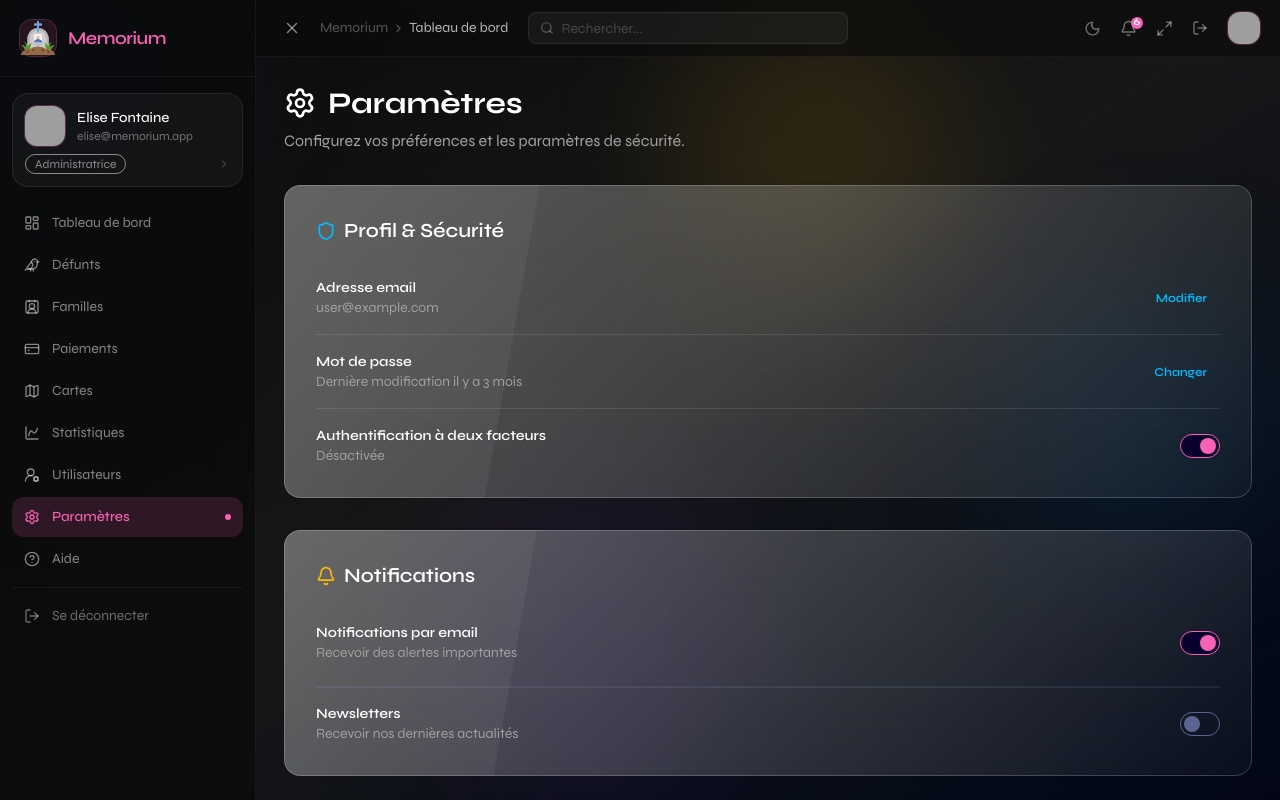
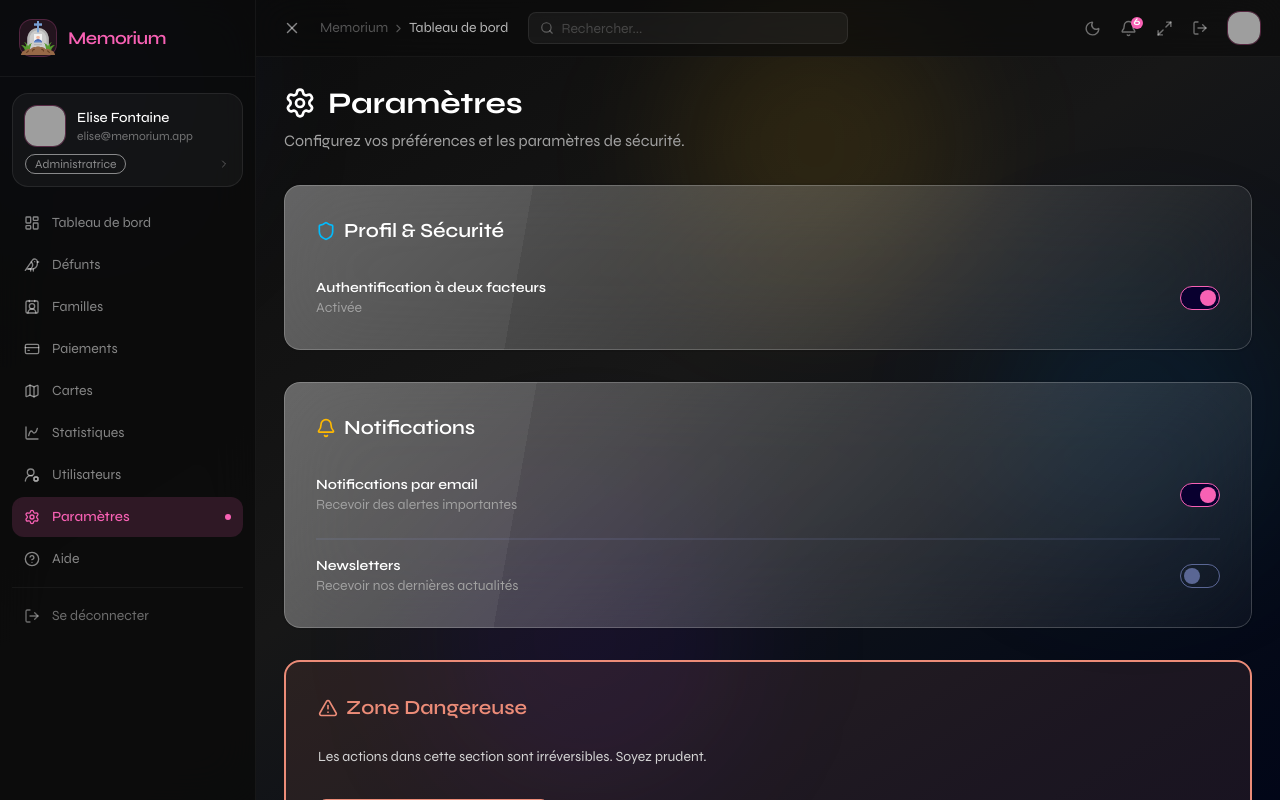
Before and after one commit to gedeon2306/memorium, a Next.js app in the folder frontend/: page /dashboard/settings in a window 1280 px wide. Built offline with nearby package versions, Linux system fonts and the light colour scheme; grey boxes are pictures that could not be loaded.

Commit message:
Redesign de la page Settings

```diff
--- a/frontend/app/dashboard/settings/page.tsx
+++ b/frontend/app/dashboard/settings/page.tsx
@@ -62,24 +62,10 @@ export default function SettingsPage() {
             Profil & Sécurité
           </h2>
           <div className="space-y-4">
-            <div className="flex justify-between items-center pb-4 border-b border-white/10">
-              <div>
-                <p className="text-white font-semibold">Adresse email</p>
-                <p className="text-sm text-neutral-400">user@example.com</p>
-              </div>
-              <button className="btn btn-sm btn-ghost text-sky-400">Modifier</button>
-            </div>
-            <div className="flex justify-between items-center pb-4 border-b border-white/10">
-              <div>
-                <p className="text-white font-semibold">Mot de passe</p>
-                <p className="text-sm text-neutral-400">Dernière modification il y a 3 mois</p>
-              </div>
-              <button className="btn btn-sm btn-ghost text-sky-400">Changer</button>
-            </div>
             <div className="flex justify-between items-center">
               <div>
                 <p className="text-white font-semibold">Authentification à deux facteurs</p>
-                <p className="text-sm text-neutral-400">Désactivée</p>
+                <p className="text-sm text-neutral-400">Activée</p>
               </div>
               <input type="checkbox" className="toggle toggle-primary" defaultChecked />
             </div>
@@ -117,10 +103,10 @@ export default function SettingsPage() {
       {/* Danger Zone - Account Deletion */}
       <motion.div
         variants={itemVariants}
-        className="card border-2 border-rose-500/30 bg-rose-500/5"
+        className="card border-2 border-error bg-error/10"
       >
         <div className="card-body p-8">
-          <h2 className="card-title text-rose-400 text-xl mb-4 flex items-center gap-2">
+          <h2 className="card-title text-error text-xl mb-4 flex items-center gap-2">
             <AlertTriangle className="w-5 h-5" />
             Zone Dangereuse
           </h2>
@@ -129,7 +115,7 @@ export default function SettingsPage() {
           </p>
           <button
             onClick={() => setShowDeleteModal(true)}
-            className="btn btn-outline btn-error w-full justify-start gap-3"
+            className="btn btn-outline btn-error w-fit gap-3"
           >
             <Trash2 className="w-4 h-4" />
             Supprimer mon compte
@@ -149,22 +135,22 @@ export default function SettingsPage() {
             initial={{ opacity: 0, scale: 0.95 }}
             animate={{ opacity: 1, scale: 1 }}
             exit={{ opacity: 0, scale: 0.95 }}
-            className="card glass border border-rose-500/30 w-full max-w-md bg-rose-500/10 shadow-2xl"
+            className="card glass w-full max-w-md bg-error/10 shadow-2xl"
           >
             <div className="card-body p-8">
-              <h3 className="card-title text-rose-400 text-lg mb-2 flex items-center gap-2">
+              <h3 className="card-title text-error text-lg mb-2 flex items-center gap-2">
                 <AlertTriangle className="w-5 h-5" />
                 Supprimer le compte ?
               </h3>
-              <p className="text-neutral-300 mb-6">
+              <p className="text-neutral-300 mb-3">
                 Cette action ne peut pas être annulée. Toutes vos données seront supprimées définitivement.
               </p>
 
               {/* Confirmation Input */}
               <div className="form-control mb-6">
-                <label className="label">
+                <label className="label mb-4">
                   <span className="label-text text-neutral-300">
-                    Tapez <span className="font-semibold text-rose-400">"SUPPRIMER MON COMPTE"</span> pour confirmer :
+                    Tapez <span className="font-semibold text-error">"SUPPRIMER MON COMPTE"</span> pour confirmer :
                   </span>
                 </label>
                 <input
@@ -172,7 +158,7 @@ export default function SettingsPage() {
                   placeholder="SUPPRIMER MON COMPTE"
                   value={deleteConfirmation}
                   onChange={(e) => setDeleteConfirmation(e.target.value)}
-                  className="input input-bordered bg-white/5 border-rose-500/30 text-white placeholder-neutral-500"
+                  className="input input-bordered focus:outline-none focus:ring-2 focus:ring-error w-full focus:border-transparent border-error placeholder-neutral-500"
                 />
               </div>
 
@@ -193,7 +179,7 @@ export default function SettingsPage() {
                   className="btn btn-error flex-1"
                 >
                   <Trash2 className="w-4 h-4" />
-                  Supprimer définitivement
+                  Supprimer
                 </button>
               </div>
             </div>
```
